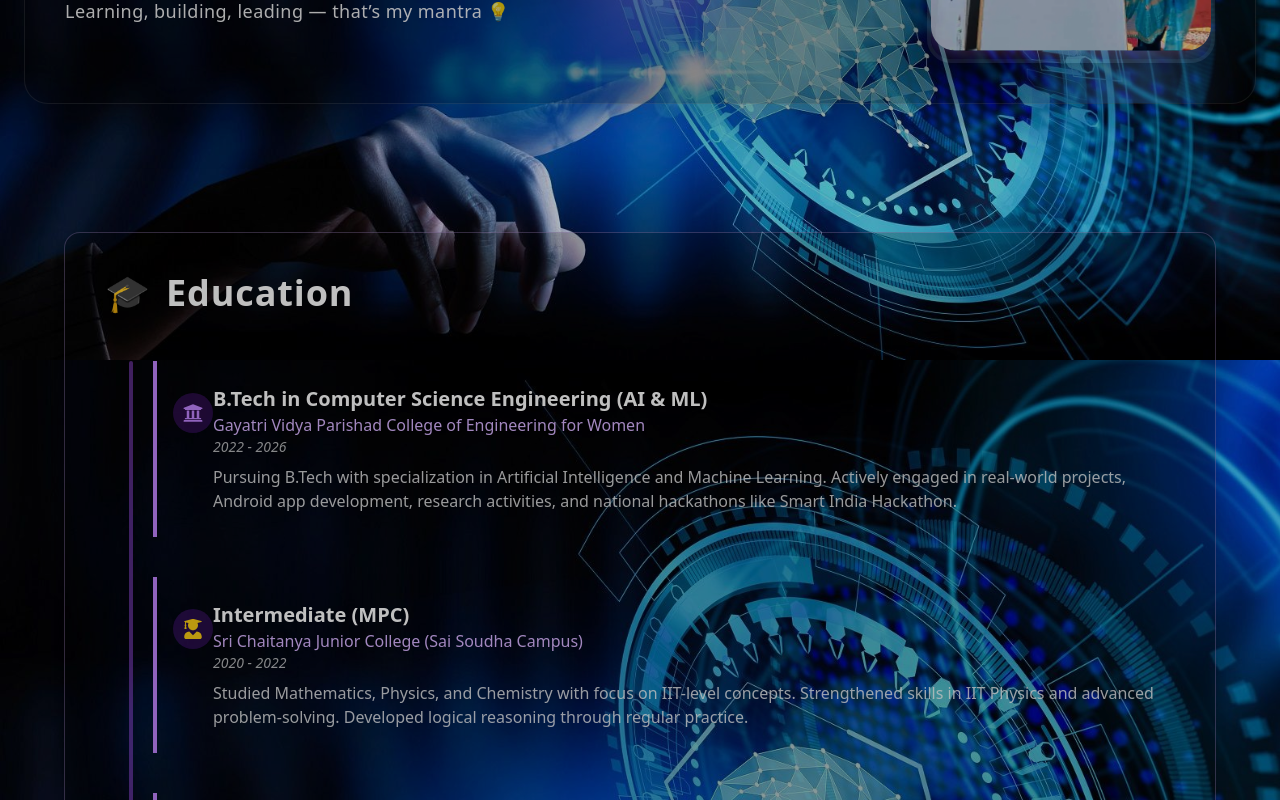
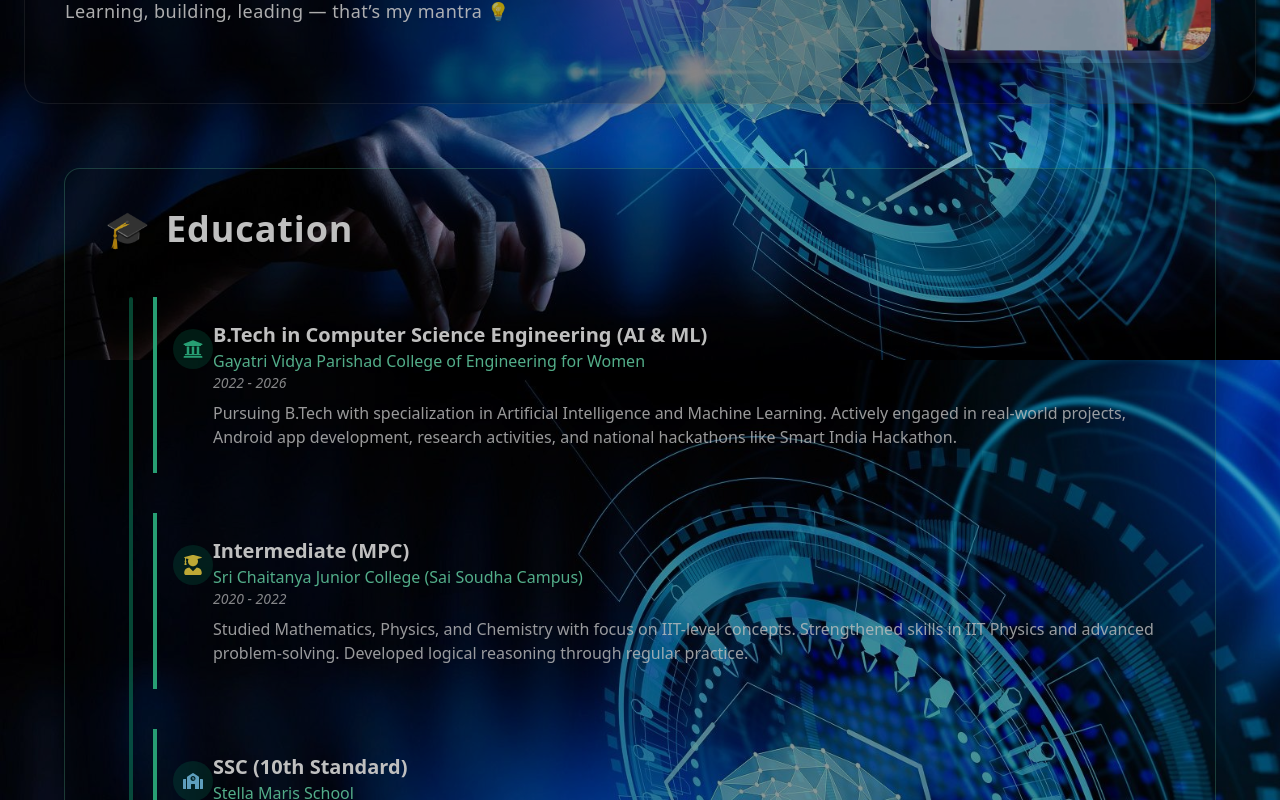
Before and after one commit to gayatrihub/my_port, a React (Create React App) app: page / in a window 1280 px wide. Shown: the part 1240-2040 px from the top of the page. Built offline with nearby package versions, Linux system fonts and the light colour scheme.

Commit message:
Update EducationTimeline.jsx

```diff
--- a/src/components/EducationTimeline.jsx
+++ b/src/components/EducationTimeline.jsx
@@ -9,7 +9,7 @@ const educationData = [
     duration: "2022 - 2026",
     description:
       "Pursuing B.Tech with specialization in Artificial Intelligence and Machine Learning. Actively engaged in real-world projects, Android app development, research activities, and national hackathons like Smart India Hackathon.",
-    icon: <FaUniversity className="text-purple-400 text-xl" />,
+    icon: <FaUniversity className="text-emerald-400 text-xl" />,
   },
   {
     title: "Intermediate (MPC)",
@@ -17,7 +17,7 @@ const educationData = [
     duration: "2020 - 2022",
     description:
       "Studied Mathematics, Physics, and Chemistry with focus on IIT-level concepts. Strengthened skills in IIT Physics and advanced problem-solving. Developed logical reasoning through regular practice.",
-    icon: <FaUserGraduate className="text-yellow-400 text-xl" />,
+    icon: <FaUserGraduate className="text-yellow-300 text-xl" />,
   },
   {
     title: "SSC (10th Standard)",
@@ -25,21 +25,21 @@ const educationData = [
     duration: "2020",
     description:
       "Secured best grades and recognition in school. Proficient in Vedic Mathematics and IIT foundational math. Participated in science fairs, where school projects were praised for creativity and clarity.",
-    icon: <FaSchool className="text-green-400 text-xl" />,
+    icon: <FaSchool className="text-sky-300 text-xl" />,
   },
 ];
 
 const EducationTimeline = () => {
   return (
     <section
-      className="min-h-screen py-16 px-4 sm:px-10 flex justify-center items-center bg-transparent"
+      className="min-h-screen py-10 px-4 sm:px-10 flex justify-center items-start bg-transparent mt-[-40px]"
       style={{
         fontFamily:
           'ui-sans-serif, system-ui, -apple-system, BlinkMacSystemFont, "Segoe UI", Roboto, "Helvetica Neue", Arial, "Noto Sans", sans-serif',
       }}
     >
       <motion.div
-        className="w-full max-w-[95rem] p-10 bg-black/20 rounded-2xl border border-purple-300/30 shadow-lg"
+        className="w-full max-w-[95rem] p-10 bg-black/20 rounded-2xl border border-emerald-300/30 shadow-lg"
         initial={{ opacity: 0, y: 20 }}
         animate={{ opacity: 1, y: 0 }}
         transition={{ duration: 0.6 }}
@@ -57,7 +57,7 @@ const EducationTimeline = () => {
 
         <div className="relative pl-12">
           {/* Vertical timeline line */}
-          <div className="absolute top-0 bottom-0 left-6 w-1 bg-purple-500/50 rounded-full"></div>
+          <div className="absolute top-0 bottom-0 left-6 w-1 bg-emerald-500/50 rounded-full"></div>
 
           {educationData.map((edu, index) => (
             <motion.div
@@ -66,17 +66,17 @@ const EducationTimeline = () => {
               whileInView={{ opacity: 1, x: 0 }}
               transition={{ duration: 0.5, delay: index * 0.2 }}
               viewport={{ once: true }}
-              className="relative pl-14 py-6 mb-10 border-l-4 border-purple-400 max-w-6xl"
+              className="relative pl-14 py-6 mb-10 border-l-4 border-emerald-400 max-w-6xl"
             >
               {/* Dot and icon */}
               <div className="absolute left-4 top-8">
-                <div className="w-10 h-10 flex items-center justify-center rounded-full bg-purple-700/30">
+                <div className="w-10 h-10 flex items-center justify-center rounded-full bg-emerald-700/30">
                   {edu.icon}
                 </div>
               </div>
 
               <h3 className="text-xl font-semibold text-white">{edu.title}</h3>
-              <p className="text-md text-purple-300">{edu.institution}</p>
+              <p className="text-md text-emerald-300">{edu.institution}</p>
               <p className="text-sm text-white/70 italic">{edu.duration}</p>
               <p className="text-md text-white/80 mt-2">{edu.description}</p>
             </motion.div>
```
